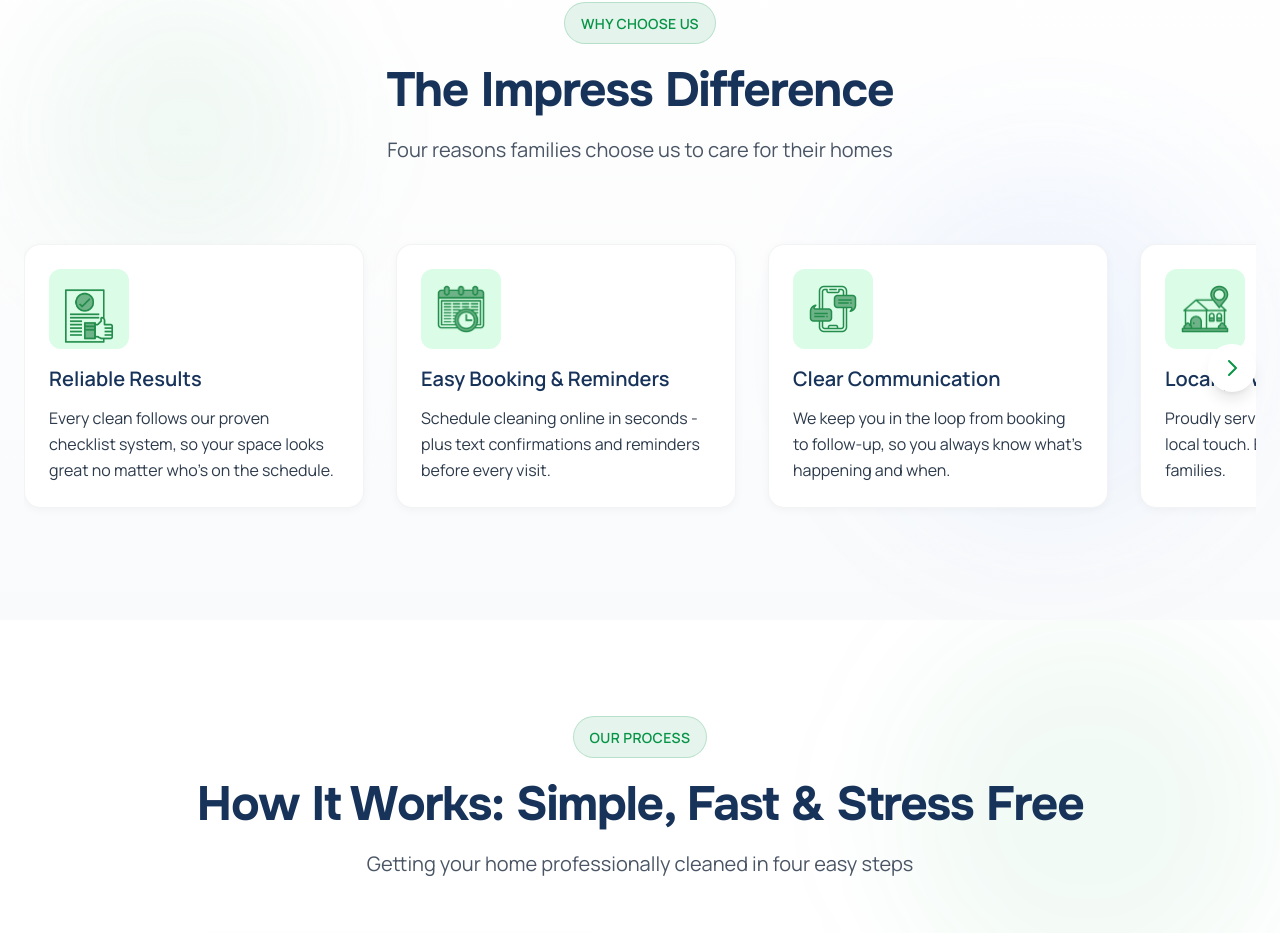
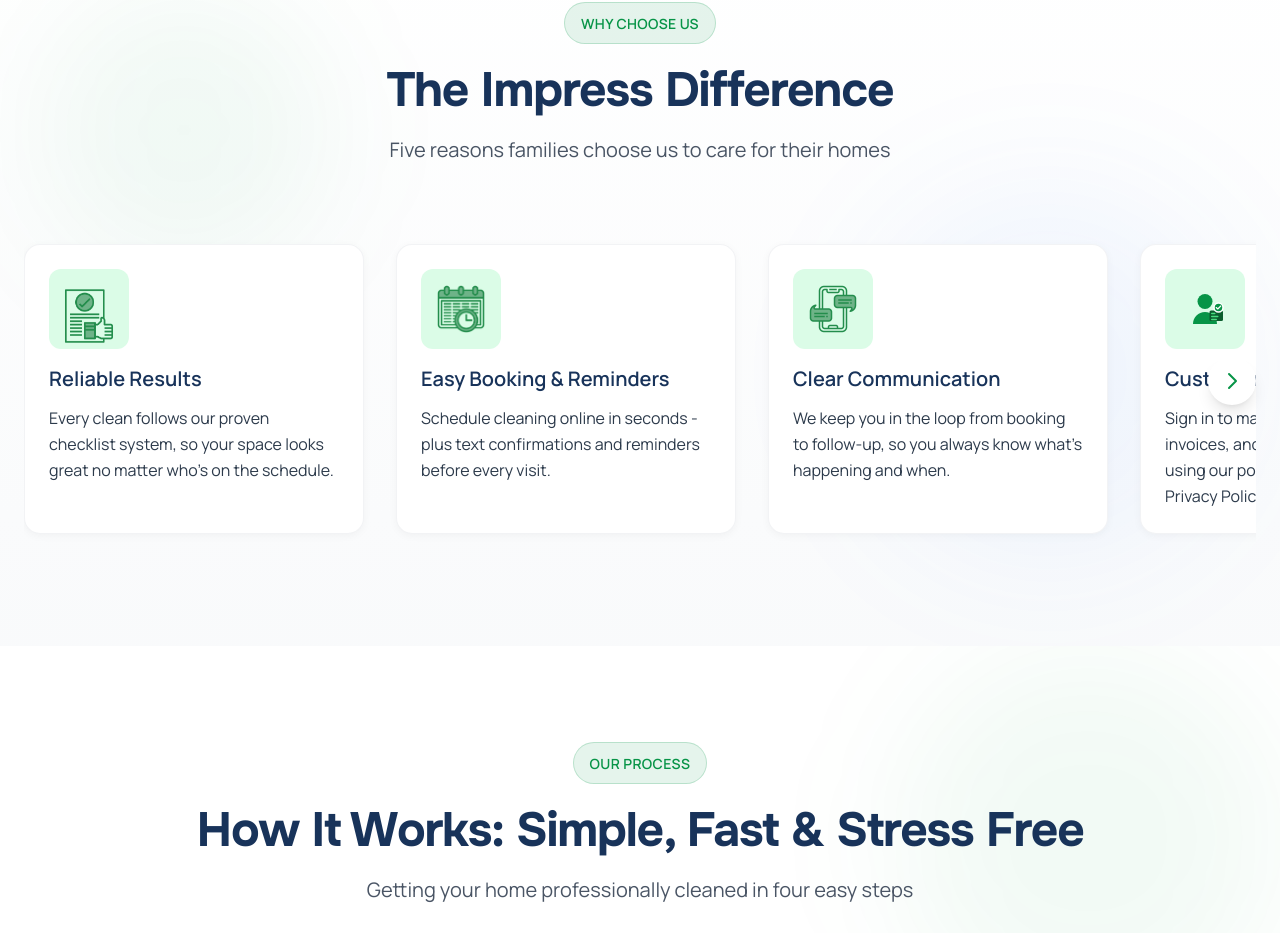
Before and after one commit to resp23f/impress-cleaning-site, a Next.js app: page / in a window 1280 px wide. Shown: the part 928-1861 px from the top of the page. Built offline with nearby package versions, Linux system fonts and the light colour scheme.

Commit message:
feat(WhyChoose): add Customer Portal icon and description to enhance service visibility

```diff
--- a/src/app/HomePage.jsx
+++ b/src/app/HomePage.jsx
@@ -7,16 +7,16 @@ import StaggerItem from '@/components/StaggerItem';
 
 const ShieldCheckIcon = (props) => (
  <svg viewBox="0 0 24 24" fill="none" {...props}>
- <path d="M12 3l7 3v5.5c0 4.2-2.9 8-7 9-4.1-1-7-4.8-7-9V6l7-3z" stroke="currentColor" strokeWidth="1.5"/>
- <path d="M9.5 12.5l2 2 3.5-4" stroke="currentColor" strokeWidth="1.5" strokeLinecap="round" strokeLinejoin="round"/>
+  <path d="M12 3l7 3v5.5c0 4.2-2.9 8-7 9-4.1-1-7-4.8-7-9V6l7-3z" stroke="currentColor" strokeWidth="1.5" />
+  <path d="M9.5 12.5l2 2 3.5-4" stroke="currentColor" strokeWidth="1.5" strokeLinecap="round" strokeLinejoin="round" />
  </svg>
 );
 
 const HomeIcon = (props) => (
  <svg viewBox="0 0 24 24" fill="none" {...props}>
- <path d="M3 10.5l9-7 9 7" stroke="currentColor" strokeWidth="1.5" strokeLinecap="round" strokeLinejoin="round"/>
- <path d="M5 10v9h14v-9" stroke="currentColor" strokeWidth="1.5" strokeLinecap="round"/>
- <path d="M9 19v-5h6v5" stroke="currentColor" strokeWidth="1.5" strokeLinecap="round"/>
+  <path d="M3 10.5l9-7 9 7" stroke="currentColor" strokeWidth="1.5" strokeLinecap="round" strokeLinejoin="round" />
+  <path d="M5 10v9h14v-9" stroke="currentColor" strokeWidth="1.5" strokeLinecap="round" />
+  <path d="M9 19v-5h6v5" stroke="currentColor" strokeWidth="1.5" strokeLinecap="round" />
  </svg>
 );
 
@@ -203,7 +203,18 @@ function WhyChoose() {
  const scrollRef = React.useRef(null);
  const [canScrollLeft, setCanScrollLeft] = React.useState(false);
  const [canScrollRight, setCanScrollRight] = React.useState(true);
-
+ const PortalIcon = () => (
+  <svg className="w-12 h-12" viewBox="0 0 64 64" fill="none">
+   <circle cx="32" cy="22" r="10" fill="#079447" />
+   <path d="M16 52c0-8.837 7.163-16 16-16s16 7.163 16 16" fill="#079447" />
+   <rect x="38" y="34" width="18" height="14" rx="2" fill="#0B5D2E" />
+   <rect x="40" y="37" width="6" height="2" rx="1" fill="#4ADE80" />
+   <rect x="40" y="41" width="10" height="2" rx="1" fill="#4ADE80" />
+   <rect x="40" y="45" width="8" height="2" rx="1" fill="#4ADE80" />
+   <circle cx="50" cy="30" r="6" fill="#079447" stroke="white" strokeWidth="2" />
+   <path d="M47 30l2 2 4-4" stroke="white" strokeWidth="1.5" strokeLinecap="round" strokeLinejoin="round" />
+  </svg>
+ );
  const cards = [
   {
    t: 'Reliable Results',
@@ -232,6 +243,16 @@ function WhyChoose() {
    bgColor: 'bg-green-50',
    iconBg: 'bg-green-100',
    alt: 'Communication icon representing transparent customer service'
+  },
+  {
+   t: 'Customer Portal',
+   d: 'Sign in to manage appointments, view invoices, and request services. By using our portal, you agree to our Privacy Policy and Terms of Service.',
+   icon: null,
+   customIcon: <PortalIcon />,
+   color: 'from-green-500 to-green-700',
+   bgColor: 'bg-green-50',
+   iconBg: 'bg-green-100',
+   alt: 'Customer portal for managing appointments and invoices'
   },
   {
    t: 'Locally Owned',
@@ -289,7 +310,7 @@ function WhyChoose() {
        The Impress Difference
       </h2>
       <p className="text-xl text-gray-600 max-w-2xl mx-auto">
-  Four reasons families choose us to care for their homes
+       Five reasons families choose us to care for their homes
       </p>
      </div>
     </StaggerItem>
@@ -321,6 +342,7 @@ function WhyChoose() {
          <div className={`absolute inset-0 bg-gradient-to-br ${c.color} opacity-0 group-hover:opacity-5 rounded-2xl transition-opacity duration-300`} />
          <div className="relative h-full rounded-2xl bg-white border border-gray-200/50 group-hover:border-[#079447]/30 shadow-[0_2px_8px_rgba(0,0,0,0.04)] group-hover:shadow-[0_20px_40px_rgba(0,0,0,0.08)] p-6 transition-all duration-500 group-hover:-translate-y-2">
           <div className={`w-20 h-20 ${c.iconBg} rounded-xl flex items-center justify-center mb-4 group-hover:scale-110 transition-transform duration-300 relative`}>
+           {c.customIcon ? c.customIcon : (
             <Image
              src={c.icon}
              alt={c.alt}
@@ -328,6 +350,7 @@ function WhyChoose() {
              height={48}
              className={`object-contain ${c.extra || ''}`}
             />
+           )}
           </div>
           <h3 className="font-manrope font-bold text-xl text-[#18335A] mb-3">
            {c.t}
@@ -365,6 +388,7 @@ function WhyChoose() {
          <div className={`absolute inset-0 bg-gradient-to-br ${c.color} opacity-0 rounded-2xl transition-opacity duration-300`} />
          <div className="relative h-full rounded-2xl bg-white border-2 border-gray-200 shadow-sm p-6">
           <div className={`w-20 h-20 ${c.iconBg} rounded-xl flex items-center justify-center mb-4 relative`}>
+           {c.customIcon ? c.customIcon : (
             <Image
              src={c.icon}
              alt={c.alt}
@@ -372,6 +396,7 @@ function WhyChoose() {
              height={48}
              className={`object-contain ${c.extra || ''}`}
             />
+           )}
           </div>
           <h3 className="font-manrope font-bold text-xl text-[#18335A] mb-3">
            {c.t}
```
Lines whose indentation alone changed are shown as unchanged.
